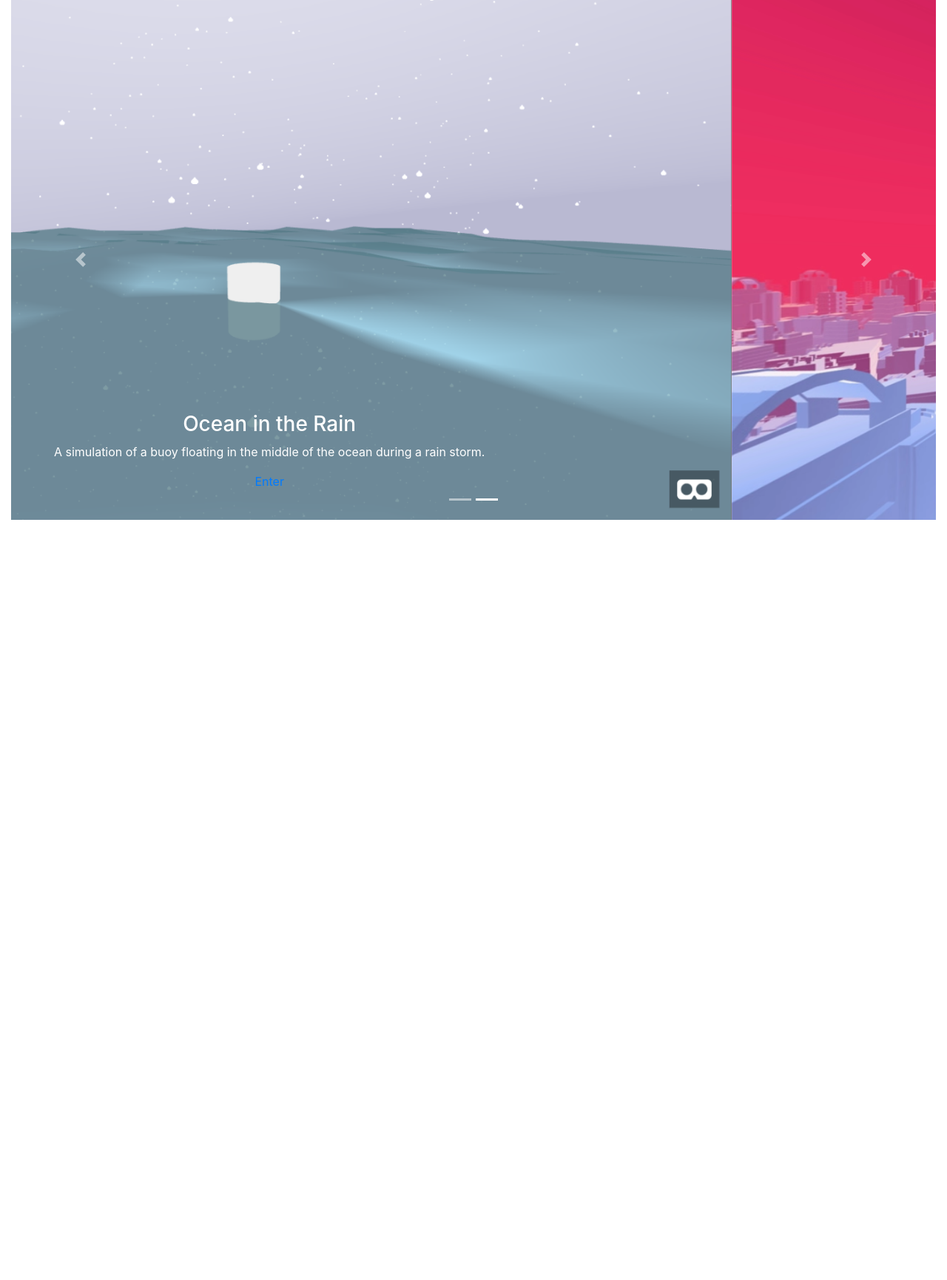
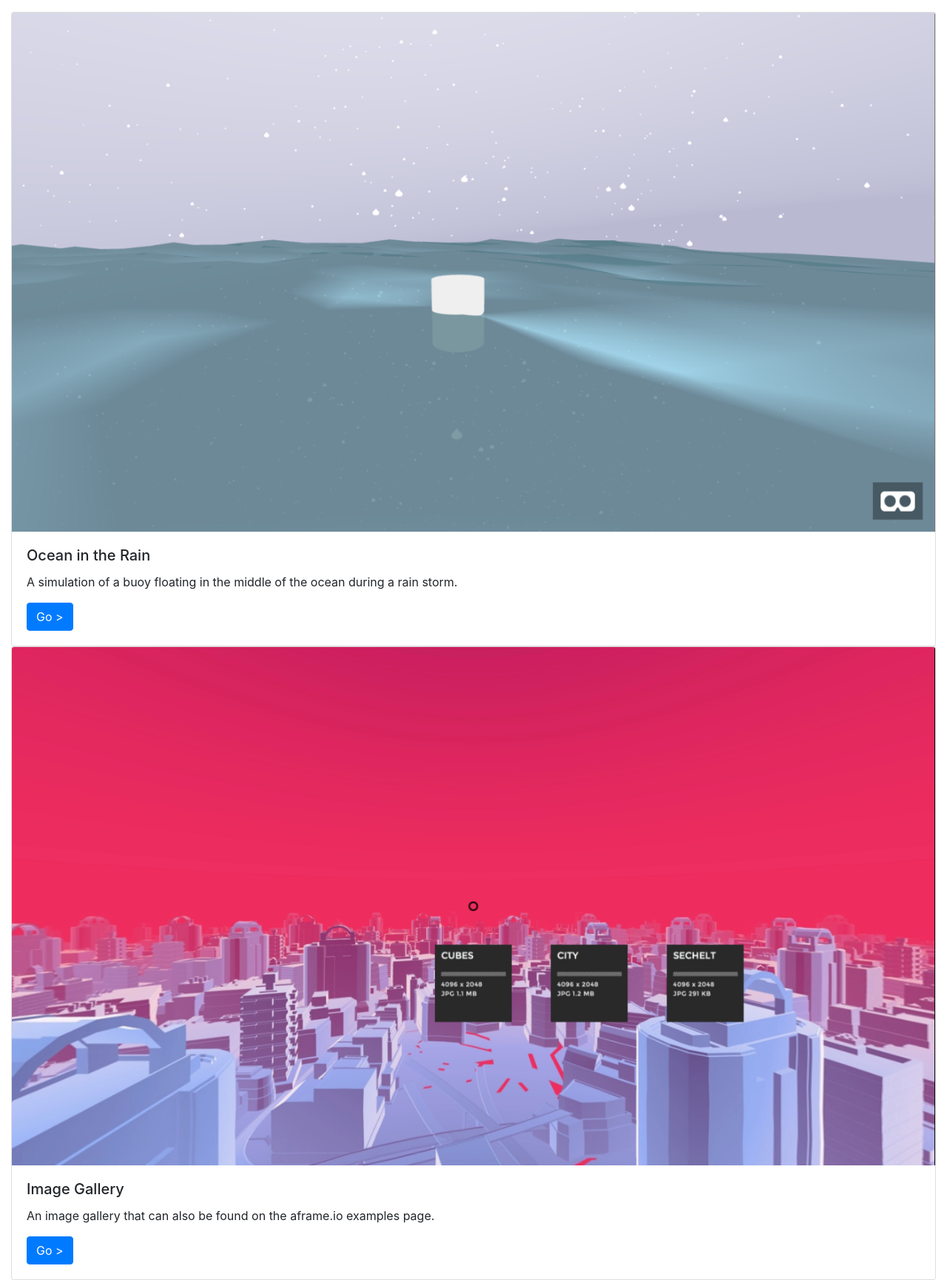
Before and after one commit to theRailor/theRailor.GitHub.io, a plain HTML site: page index.html in a window 1280 px wide. Shown: the whole page at 74% size. Before the commit the page ends 800 px from the top, so only its background shows below. Drawn offline with nearby package versions, Linux system fonts and the light colour scheme.

Commit message:
trying to fix the carousel

```diff
--- a/index.html
+++ b/index.html
@@ -21,37 +21,21 @@
 
 	<body>
 		<div class="container-fluid">
-			<div id="carousel" class="carousel slide" data-ride="carousel">
-				<ol class="carousel-indicators">
-					<li data-target="#carouselExampleIndicators" data-slide-to="0" class="active"></li>
-					<li data-target="#carouselExampleIndicators" data-slide-to="1"></li>
-				</ol>
-				<div class="carousel-inner">
-					<div class="carousel-item active">
-						<img class="d-block w-100" src="_carousel-images/rain-ocean.png" alt="Rain Ocean">
-						<div class="carousel-caption d-none d-md-block">
-							<h3>Ocean in the Rain</h3>
-							<p>A simulation of a buoy floating in the middle of the ocean during a rain storm.</p>
-							<a href="rain-ocean/index.html">Enter</a>
-						</div>
-					</div>
-					<div class="carousel-item">
-						<img class="d-block w-100" src="_carousel-images/image-gallery.png" alt="Image Gallery">
-						<div class="carousel-caption d-none d-md-block">
-							<h3>Image Gallery</h3>
-							<p>An image gallery that can also be found on the aframe.io examples page.</p>
-							<a href="image-gallery/index.html">Enter</a>
-						</div>
-					</div>
+			<div class="card mt-3">
+				<img class="card-img-top" src="_carousel-images/rain-ocean.png" alt="Card image cap">
+				<div class="card-body">
+					<h5 class="card-title">Ocean in the Rain</h5>
+					<p class="card-text">A simulation of a buoy floating in the middle of the ocean during a rain storm.</p>
+					<a href="rain-ocean/index.html" class="btn btn-primary">Go &gt;</a>
 				</div>
-				<a class="carousel-control-prev" href="#carousel" role="button" data-slide="prev">
-					<span class="carousel-control-prev-icon" aria-hidden="true"></span>
-					<span class="sr-only">Previous</span>
-				</a>
-				<a class="carousel-control-next" href="#carousel" role="button" data-slide="next">
-					<span class="carousel-control-next-icon" aria-hidden="true"></span>
-					<span class="sr-only">Next</span>
-				</a>
+			</div>
+			<div class="card">
+				<img class="card-img-top" src="_carousel-images/image-gallery.png" alt="Card image cap">
+				<div class="card-body">
+					<h5 class="card-title">Image Gallery</h5>
+					<p class="card-text">An image gallery that can also be found on the aframe.io examples page.</p>
+					<a href="image-gallery/index.html" class="btn btn-primary">Go &gt;</a>
+				</div>
 			</div>
 		</div>
 		<!-- div.container-fluid -->
```
